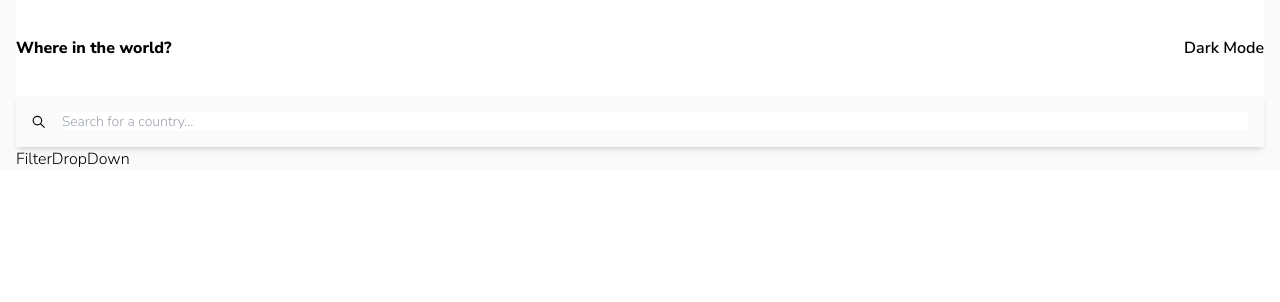
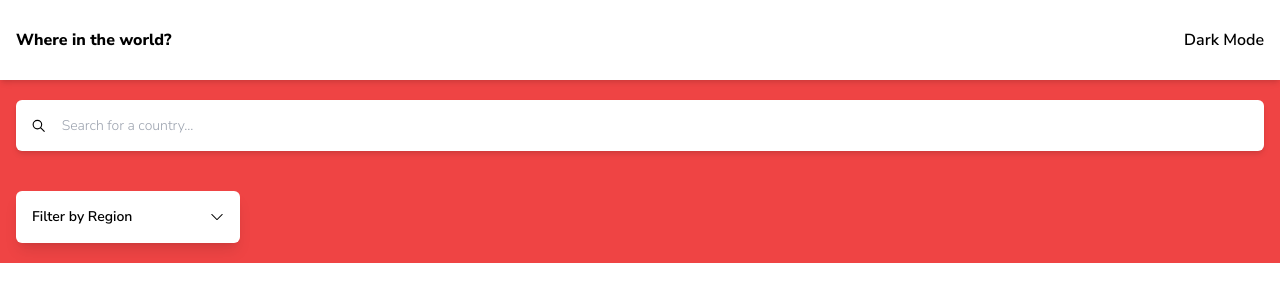
Before and after one commit to anwari-fikri/rest-countries-api, a React (Create React App) app: page / in a window 1280 px wide. Shown: the top 302 px of the page. Built offline with nearby package versions, Linux system fonts and the light colour scheme.

Commit message:
added static filter

```diff
--- a/package.json
+++ b/package.json
@@ -3,6 +3,7 @@
   "version": "0.1.0",
   "private": true,
   "dependencies": {
+    "@headlessui/react": "^1.7.14",
     "@testing-library/jest-dom": "^5.16.5",
     "@testing-library/react": "^13.4.0",
     "@testing-library/user-event": "^13.5.0",
--- a/src/App.js
+++ b/src/App.js
@@ -4,10 +4,15 @@ import SearchBar from "./components/SearchBar";
 
 function App() {
   return (
-    <div className="px-4 bg-very-light-gray-light">
+    // <div classname="very-light-gray-light">
+    <div className="bg-red-500">
       <Header />
-      <SearchBar />
-      <FilterDropDown />
+      <div className="px-4 py-5">
+        <SearchBar />
+      </div>
+      <div className="px-4 py-5">
+        <FilterDropDown />
+      </div>
     </div>
   );
 }
--- a/src/components/FilterDropDown.jsx
+++ b/src/components/FilterDropDown.jsx
@@ -1,7 +1,48 @@
-import React from "react";
+import { Fragment } from "react";
+import { Menu } from "@headlessui/react";
+import { BsChevronDown } from "react-icons/bs";
 
-const FilterDropDown = () => {
-  return <div>FilterDropDown</div>;
-};
+const links = [
+  { label: "Africa" },
+  { label: "America" },
+  { label: "Asia" },
+  { label: "Europe" },
+  { label: "Oceania" },
+];
+
+function FilterDropDown() {
+  return (
+    <div className="font-semibold text-sm ">
+      <Menu>
+        <Menu.Button className="flex justify-between items-center rounded-md w-56 p-4 shadow-lg bg-white">
+          <p>Filter by Region</p>
+          <BsChevronDown />
+        </Menu.Button>
+        <Menu.Items className="bg-white my-1 rounded-md shadow-lg absolute left-4">
+          <div className="py-3">
+            {links.map((link) => (
+              /* Use the `active` state to conditionally style the active item. */
+              <Menu.Item
+                key={link.href}
+                as={Fragment}
+                className="py-1 px-4 w-56 "
+              >
+                {({ active }) => (
+                  <p
+                    className={`${
+                      active ? "bg-blue-500 text-white" : "bg-white text-black"
+                    }`}
+                  >
+                    {link.label}
+                  </p>
+                )}
+              </Menu.Item>
+            ))}
+          </div>
+        </Menu.Items>
+      </Menu>
+    </div>
+  );
+}
 
 export default FilterDropDown;
--- a/src/components/Header.jsx
+++ b/src/components/Header.jsx
@@ -2,7 +2,7 @@ import React from "react";
 
 const Header = () => {
   return (
-    <div className="flex justify-between items-center h-24 bg-white">
+    <div className="flex justify-between items-center px-4 h-20 bg-white shadow-md">
       <h1 className="font-bold">Where in the world?</h1>
       <p className="font-semibold">Dark Mode</p>
     </div>
--- a/src/components/SearchBar.jsx
+++ b/src/components/SearchBar.jsx
@@ -3,7 +3,7 @@ import { GrSearch } from "react-icons/gr";
 
 const SearchBar = () => {
   return (
-    <div className="flex items-center gap-4 w-full shadow-md p-4 text-sm text-dark-gray-light">
+    <div className="flex items-center gap-4 w-full rounded-md shadow-md p-4 text-sm text-dark-gray-light bg-white">
       <GrSearch />
       <input
         className="w-full h-full focus:outline-none"
```
Also changed, not shown: 1 other file (tests, documents, lock files or other folders).
